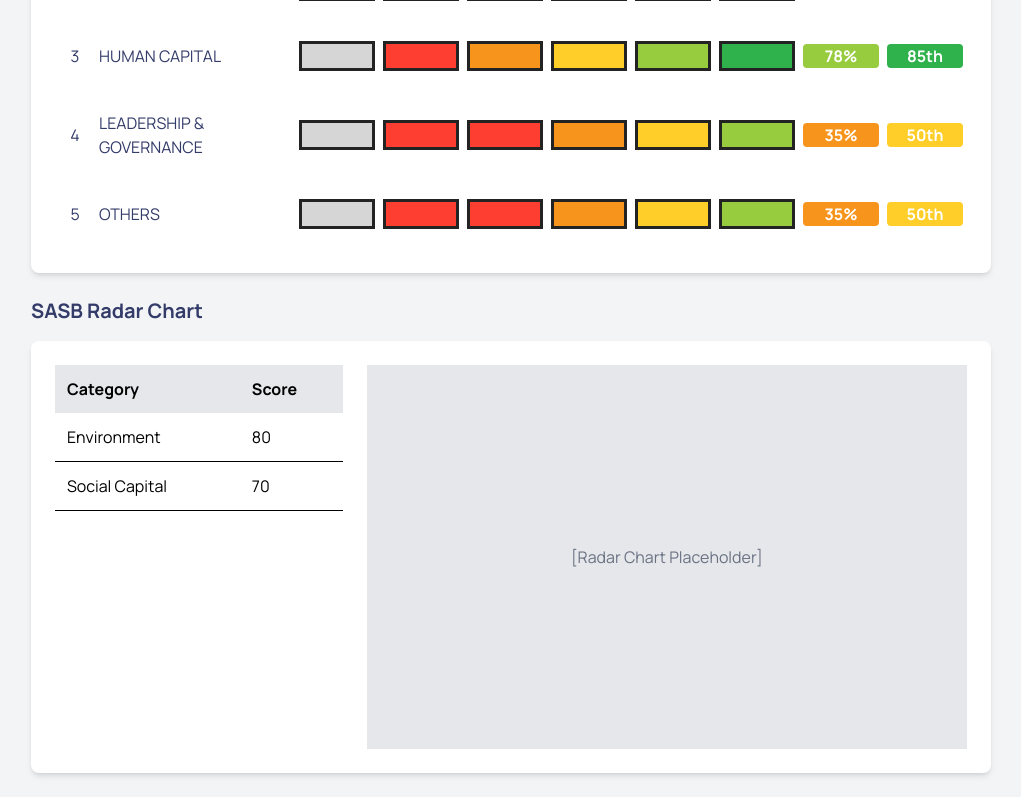
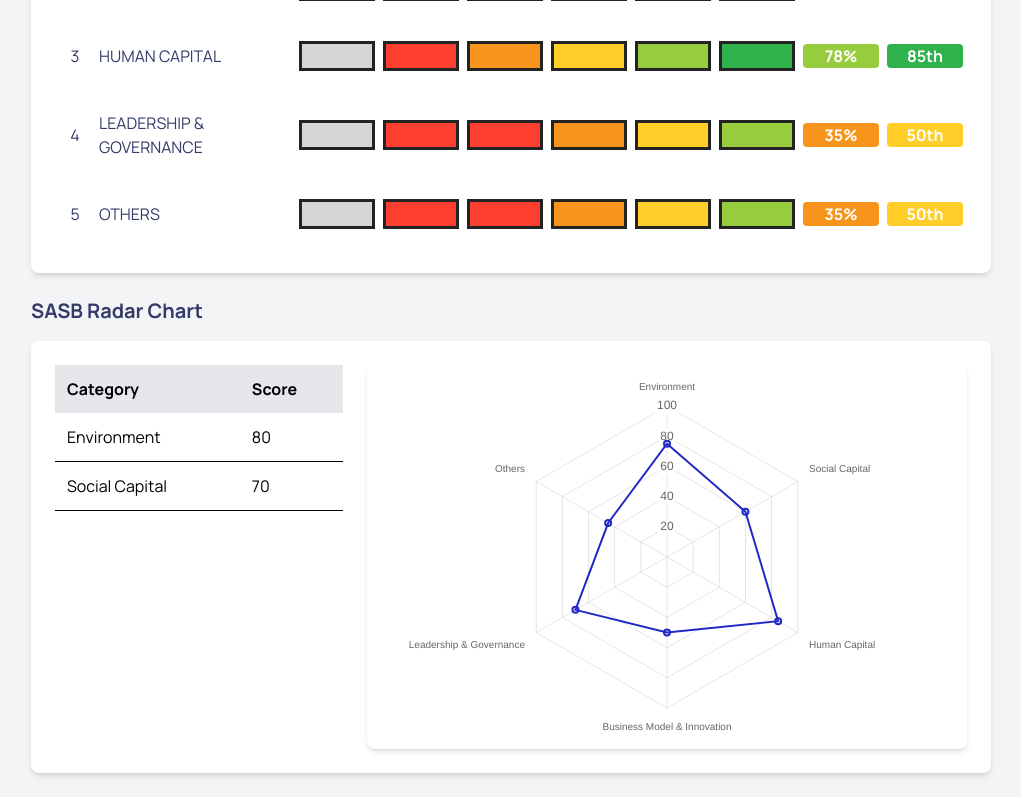
Before and after one commit to SSIndex/MonitorPOC, a Next.js app in the folder monitor/: page /general in a window 1280 px wide. Shown: the part 1563-2360 px from the top of the page, without its empty margins (129-1150 px from the left). Built offline with nearby package versions, Linux system fonts and the light colour scheme.

Commit message:
feat(_components/radar_chart): ADD mockup radar_chart component

```diff
--- /dev/null
+++ b/monitor/src/_components/radar_chart.tsx
@@ -0,0 +1,96 @@
+'use client';
+
+import React from 'react';
+import {
+  Chart as ChartJS,
+  RadialLinearScale,
+  PointElement,
+  LineElement,
+  Filler,
+  Tooltip,
+  Legend,
+} from 'chart.js';
+import { Radar } from 'react-chartjs-2';
+
+// Register ChartJS components for radar chart
+ChartJS.register(
+  RadialLinearScale,
+  PointElement,
+  LineElement,
+  Filler,
+  Tooltip,
+  Legend
+);
+
+interface RadarChartProps {
+  data: {
+    labels: string[];
+    datasets: {
+      label: string;
+      data: number[];
+      backgroundColor: string;
+      borderColor: string;
+      borderWidth: number;
+    }[];
+  };
+}
+
+export const RadarChart: React.FC<RadarChartProps> = ({ data }) => {
+  const options = {
+    responsive: true,
+    maintainAspectRatio: false, // Allow chart to fit container height
+    scales: {
+      r: {
+        angleLines: {
+          display: true,
+        },
+        suggestedMin: 0,
+        suggestedMax: 100,
+        ticks: {
+          stepSize: 20,
+        },
+      },
+    },
+    plugins: {
+      legend: {
+        // position: 'top' as const,
+        display: false,
+      },
+      tooltip: {
+        enabled: true,
+      },
+    },
+  };
+
+  return (
+    <div className="w-full h-full p-4 bg-white rounded-lg shadow-md">
+      <Radar data={data} options={options} />
+    </div>
+  );
+};
+
+export const ExampleRadarChart: React.FC = () => {
+  const chartData = {
+    labels: [
+      'Environment',
+      'Social Capital',
+      'Human Capital',
+      'Business Model & Innovation',
+      'Leadership & Governance',
+      'Others',
+    ],
+    datasets: [
+      {
+        // label: 'Company ESG Performance',
+        data: [75, 60, 85, 50, 70, 45],
+        backgroundColor: 'rgba(255, 255, 255, 0)',
+        borderColor: 'rgb(34, 40, 197)',
+        borderWidth: 2,
+      },
+    ],
+  };
+
+  return <RadarChart data={chartData} />;
+};
+
+export default ExampleRadarChart;
--- a/monitor/src/app/general/page.tsx
+++ b/monitor/src/app/general/page.tsx
@@ -5,6 +5,7 @@ import Navbar from '@/_components/navbar';
 import GaugeChart from '@/_components/gauge_chart';
 import { Table } from '@/_components/table'
 import ExampleCard from '@/_components/card';
+import ExampleRadarChart from '@/_components/radar_chart';
 
 
 // Main General Analysis Page
@@ -147,8 +148,8 @@ export default function GeneralAnalysis() {
               </table>
             </div>
             {/* Radar Chart Placeholder */}
-            <div className="col-span-2 h-96 bg-gray-200 flex items-center justify-center">
-              <p className="text-gray-500">[Radar Chart Placeholder]</p>
+            <div className="col-span-2 h-96 flex items-center justify-center">
+                <ExampleRadarChart />
             </div>
           </div>
         </section>
```
